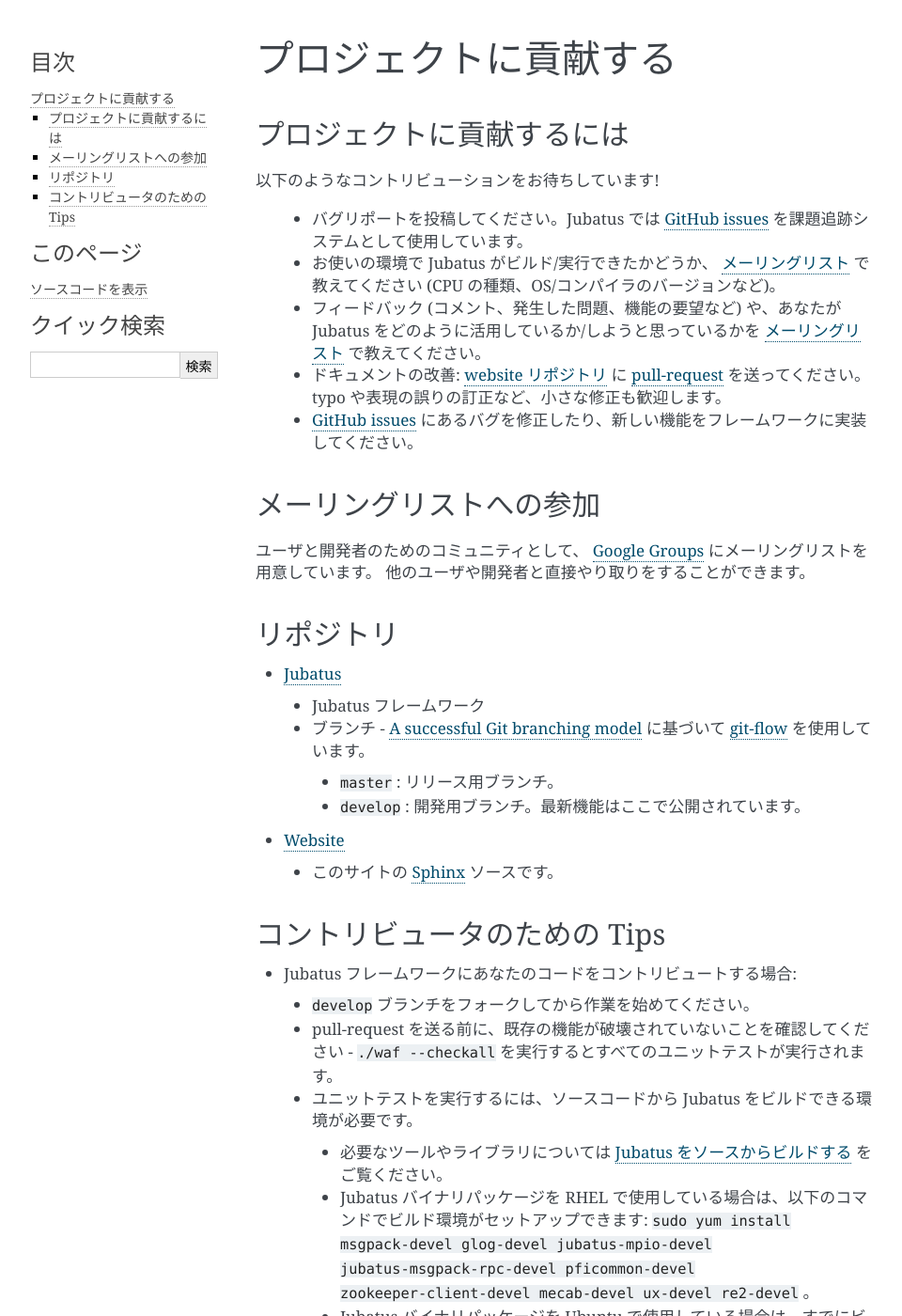
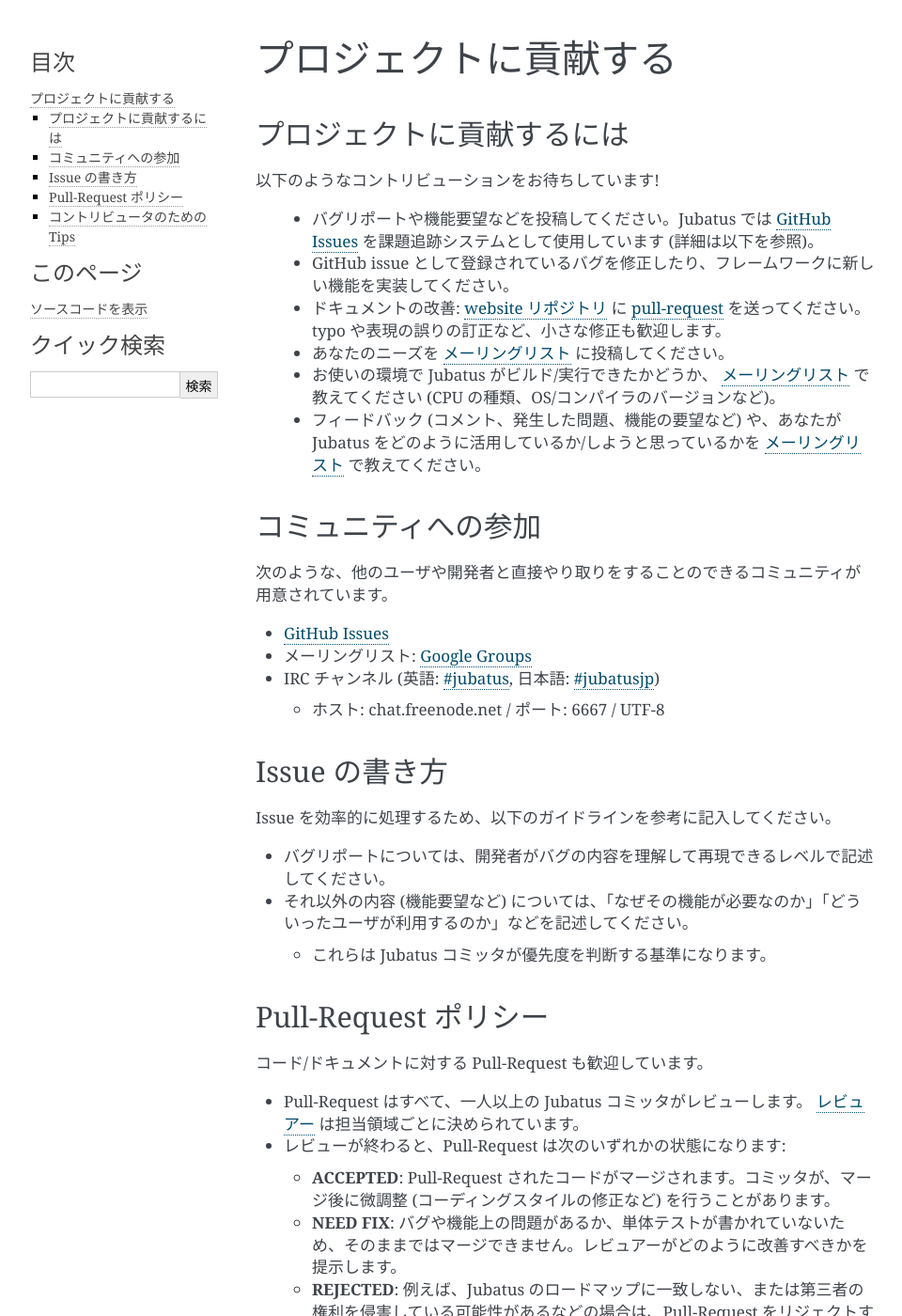
Before and after one commit to jubatus/website, a Sphinx documentation site: the page built from source/ja/howtocontribute.rst, in a window 1280 px wide and 1400 px high. Shown: the whole window at 94% size, without its empty margins (148-1108 px from the left). Built offline with Sphinx 7.4.7, drawn with Linux system fonts in a browser that asks for light colours; the version number could not be read and is left out; some of the changed text lies outside the part shown.

```diff
--- a/source/ja/howtocontribute.rst
+++ b/source/ja/howtocontribute.rst
@@ -6,44 +6,68 @@
 
 以下のようなコントリビューションをお待ちしています!
 
-  - バグリポートを投稿してください。Jubatus では `GitHub issues <https://github.com/jubatus/jubatus/issues>`_ を課題追跡システムとして使用しています。
-  - お使いの環境で Jubatus がビルド/実行できたかどうか、 `メーリングリスト <http://groups.google.com/group/jubatus>`_ で教えてください (CPU の種類、OS/コンパイラのバージョンなど)。
+  - バグリポートや機能要望などを投稿してください。Jubatus では `GitHub Issues <https://github.com/jubatus/jubatus/issues>`_ を課題追跡システムとして使用しています (詳細は以下を参照)。
+  - GitHub issue として登録されているバグを修正したり、フレームワークに新しい機能を実装してください。
+  - ドキュメントの改善: `website リポジトリ <https://github.com/jubatus/website>`_ に `pull-request <https://github.com/jubatus/website/pulls>`_ を送ってください。typo や表現の誤りの訂正など、小さな修正も歓迎します。
+  - あなたのニーズを  `メーリングリスト <http://groups.google.com/group/jubatus>`_ に投稿してください。
+  - お使いの環境で Jubatus がビルド/実行できたかどうか、 `メーリングリスト`_ で教えてください (CPU の種類、OS/コンパイラのバージョンなど)。
   - フィードバック (コメント、発生した問題、機能の要望など) や、あなたが Jubatus をどのように活用しているか/しようと思っているかを `メーリングリスト`_ で教えてください。
-  - ドキュメントの改善: `website リポジトリ <https://github.com/jubatus/website>`_ に `pull-request <https://github.com/jubatus/website/pulls>`_ を送ってください。typo や表現の誤りの訂正など、小さな修正も歓迎します。
-  - `GitHub issues <https://github.com/jubatus/jubatus/issues>`_ にあるバグを修正したり、新しい機能をフレームワークに実装してください。
 
-メーリングリストへの参加
+コミュニティへの参加
 -------------------------------
 
-ユーザと開発者のためのコミュニティとして、 `Google Groups <http://groups.google.com/group/jubatus>`_ にメーリングリストを用意しています。
-他のユーザや開発者と直接やり取りをすることができます。
+次のような、他のユーザや開発者と直接やり取りをすることのできるコミュニティが用意されています。
 
-リポジトリ
-------------
+* `GitHub Issues`_
+* メーリングリスト: `Google Groups <http://groups.google.com/group/jubatus>`_
+* IRC チャンネル (英語: `#jubatus <http://webchat.freenode.net/?channels=jubatus>`_, 日本語: `#jubatusjp <http://webchat.freenode.net/?channels=jubatusjp>`_)
 
-- `Jubatus <http://github.com/jubatus/jubatus>`_
+  * ホスト: chat.freenode.net / ポート: 6667 / UTF-8
 
- - Jubatus フレームワーク
- - ブランチ - `A successful Git branching model <http://nvie.com/posts/a-successful-git-branching-model/>`_ に基づいて `git-flow <https://github.com/nvie/gitflow>`_ を使用しています。
+Issue の書き方
+-------------------------
 
-  - ``master``  : リリース用ブランチ。
-  - ``develop`` : 開発用ブランチ。最新機能はここで公開されています。
+Issue を効率的に処理するため、以下のガイドラインを参考に記入してください。
 
-- `Website <http://github.com/jubatus/website>`_
+* バグリポートについては、開発者がバグの内容を理解して再現できるレベルで記述してください。
 
- - このサイトの `Sphinx <http://sphinx.pocoo.org/>`_ ソースです。
+* それ以外の内容 (機能要望など) については、「なぜその機能が必要なのか」「どういったユーザが利用するのか」などを記述してください。
+
+  * これらは Jubatus コミッタが優先度を判断する基準になります。
+
+Pull-Request ポリシー
+-----------------------
+
+コード/ドキュメントに対する Pull-Request も歓迎しています。
+
+* Pull-Request はすべて、一人以上の Jubatus コミッタがレビューします。 `レビュアー <https://github.com/jubatus/jubatus/wiki/Policy:Reviewers-(ja)>`_ は担当領域ごとに決められています。
+
+* レビューが終わると、Pull-Request は次のいずれかの状態になります:
+
+  * **ACCEPTED**: Pull-Request されたコードがマージされます。コミッタが、マージ後に微調整 (コーディングスタイルの修正など) を行うことがあります。
+
+  * **NEED FIX**: バグや機能上の問題があるか、単体テストが書かれていないため、そのままではマージできません。レビュアーがどのように改善すべきかを提示します。
+
+  * **REJECTED**: 例えば、Jubatus のロードマップに一致しない、または第三者の権利を侵害している可能性があるなどの場合は、Pull-Request をリジェクトすることがあります。このような事態を避けるために、特に大きな変更を加えようとしている場合は、実際に作業を始める前に Jubatus コミッタと取り組もうとする内容についてディスカッションすることをおすすめします。
+
+* Jubatus のロードマップによって、場合によっては Pull-Request のマージに時間がかかる場合もあります。
+
 
 コントリビュータのための Tips
---------------------------------
+----------------------------------
 
-* Jubatus フレームワークにあなたのコードをコントリビュートする場合:
+コードをコントリビュートする場合は、Pull-Request を送る前に以下のポイントを確認してください:
 
- * ``develop`` ブランチをフォークしてから作業を始めてください。
- * pull-request を送る前に、既存の機能が破壊されていないことを確認してください - ``./waf --checkall`` を実行するとすべてのユニットテストが実行されます。
- * ユニットテストを実行するには、ソースコードから Jubatus をビルドできる環境が必要です。
+* 単体テストをパスしていること (``./waf --checkall`` を実行)
 
-  * 必要なツールやライブラリについては :doc:`build` をご覧ください。
-  * Jubatus バイナリパッケージを RHEL で使用している場合は、以下のコマンドでビルド環境がセットアップできます: ``sudo yum install msgpack-devel glog-devel jubatus-mpio-devel jubatus-msgpack-rpc-devel pficommon-devel zookeeper-client-devel mecab-devel ux-devel re2-devel`` 。
-  * Jubatus バイナリパッケージを Ubuntu で使用している場合は、すでにビルド環境が整っています。
+  * 単体テストを実行するには Jubatus のビルド環境が必要です。必要なツールやライブラリについては :doc:`build` を参照してください。
 
- * pull-request は、 ``master`` ではなく ``develop`` ブランチに送ってください。
+* コーディングスタイルのテストをパスしていること (``./waf cpplint`` を実行)
+
+* 該当する場合は、単体テストが追加されていること。Jubatus では単体テストフレームワークとして `Google Test <http://code.google.com/p/googletest/>`_ を使用しています。
+
+* 既存の Issue を修正した場合は、コミットログに "#XXX" の形で Issue No を含めてください。
+
+* 新しいアルゴリズムを実装した場合は、Pull-Request の説明文に参照した論文の情報を含めてください。
+
+* 作業を develop ブランチから開始していることを確認してください。pull-request は、 ``master`` ではなく ``develop`` ブランチに送る必要があります。
```
Also changed, not shown: source/en/howtocontribute.rst (+37 -37 lines).
